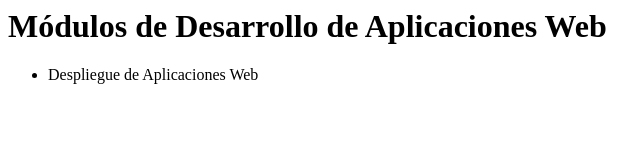
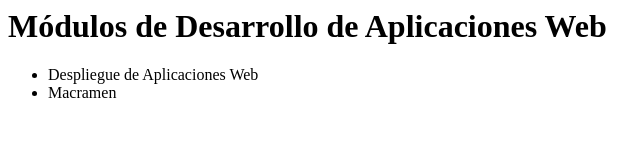
Before and after one commit to jauumee/Actividad1.3, a plain HTML site: page index.html in a window 1280 px wide. Shown: the full height of the page, 0-640 px from the left. Drawn offline with Linux system fonts and the light colour scheme.

Commit message:
Nuevo modulo

```diff
--- a/index.html
+++ b/index.html
@@ -3,6 +3,7 @@
     <h1>Módulos de Desarrollo de Aplicaciones Web</h1>
     <ul>
       <li>Despliegue de Aplicaciones Web</li>
+	<li>Macramen</li>
     </ul>
   </body>
 </html>
```
